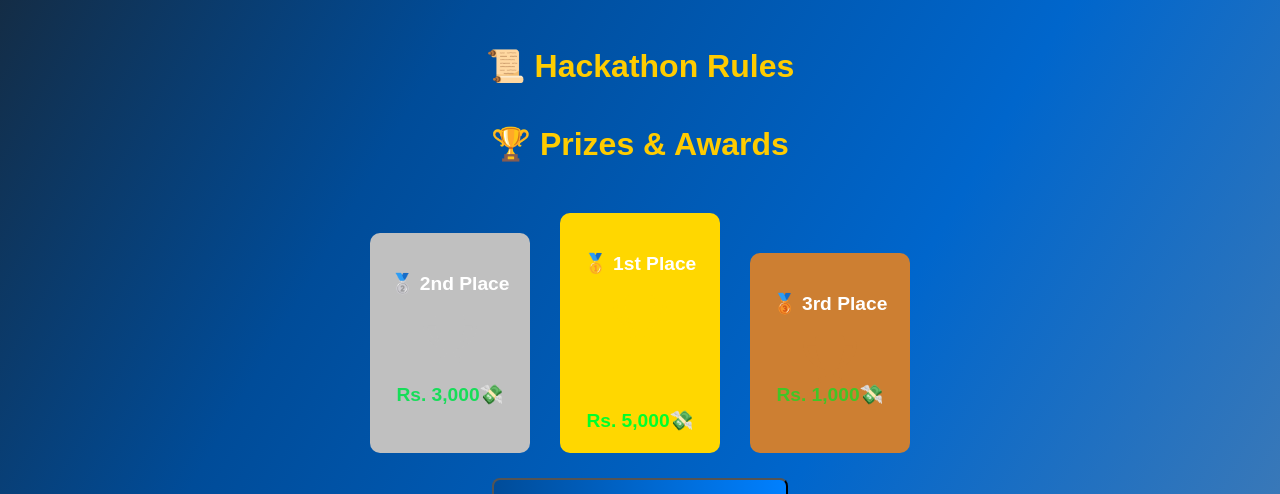
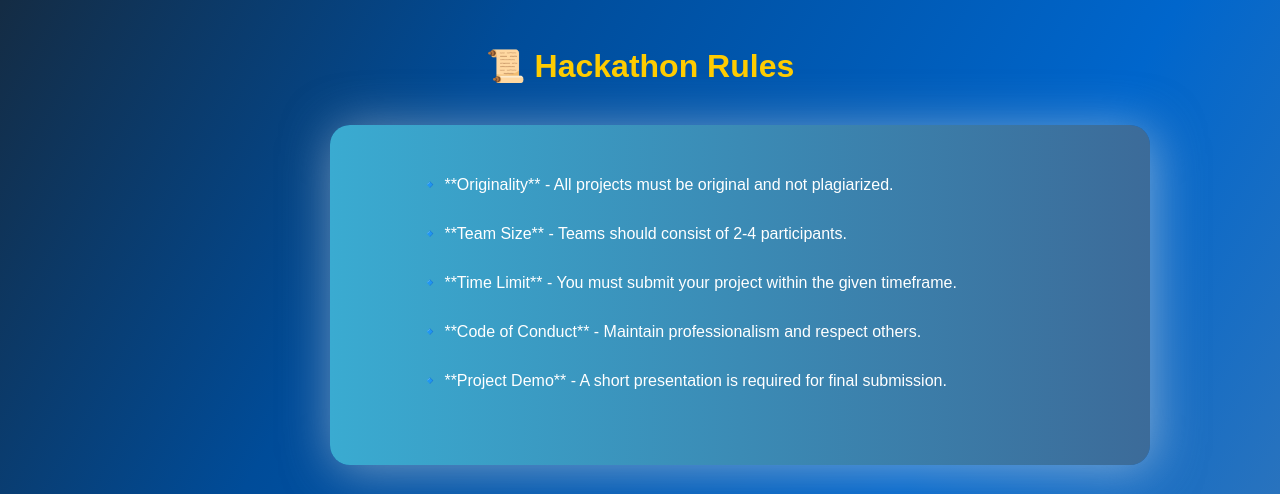
Before and after one commit to Anish-45-creater/Hack, a React (Vite) app: page / in a window 1280 px wide. Shown: the part 1140-1634 px from the top of the page. Built offline with nearby package versions, Linux system fonts and the light colour scheme.

Commit message:
Update About.jsx

```diff
--- a/src/About.jsx
+++ b/src/About.jsx
@@ -15,7 +15,13 @@ const About = () => {
       </p>
 
       <h2 className="rules-title">📜 Hackathon Rules</h2>
-
+      <ul className="rules-list">
+        <li>🔹 **Originality** - All projects must be original and not plagiarized.</li>
+        <li>🔹 **Team Size** - Teams should consist of 2-4 participants.</li>
+        <li>🔹 **Time Limit** - You must submit your project within the given timeframe.</li>
+        <li>🔹 **Code of Conduct** - Maintain professionalism and respect others.</li>
+        <li>🔹 **Project Demo** - A short presentation is required for final submission.</li>
+      </ul>
 
       <h2 className="prizes-title">🏆 Prizes & Awards</h2>
 
```
